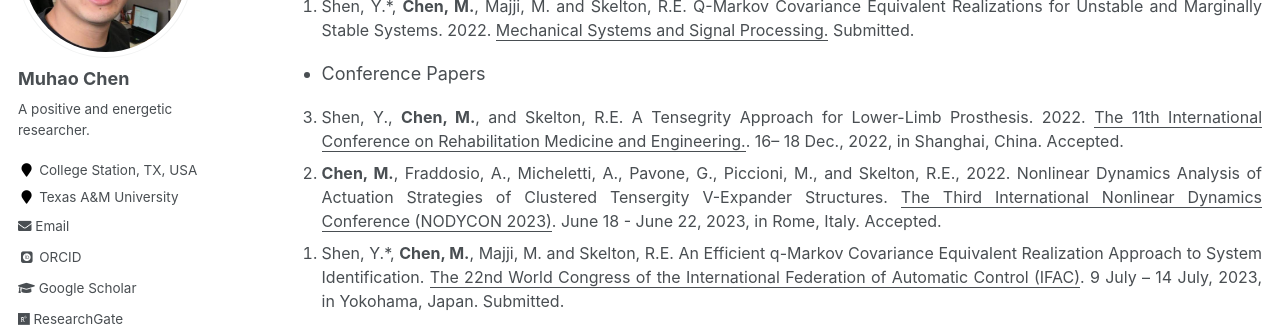
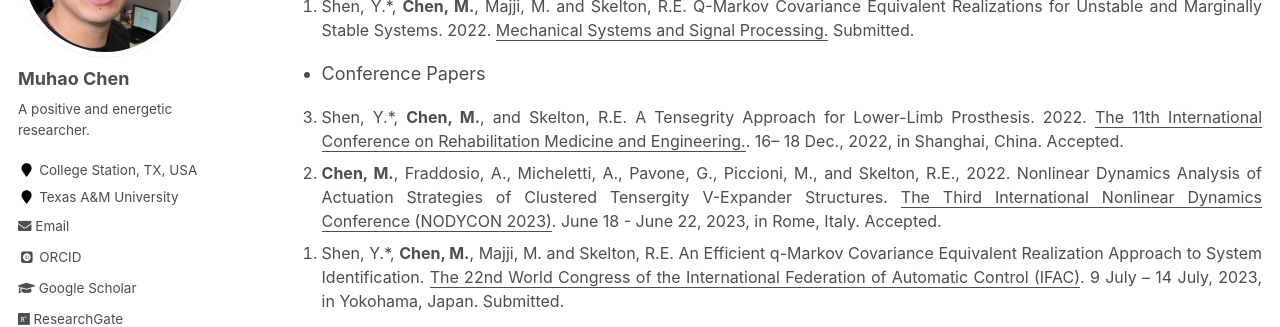
Before and after one commit to Muhao-Chen/muhao-chen.github.io, a Jekyll site: the page built from _pages/publication.md, in a window 1280 px wide and 900 px high, scrolled down 2022 px. Shown: the part 153-480 px from the top of the window. Built offline with Jekyll 4.4.1, drawn with Linux system fonts in a browser that asks for light colours; some web fonts are replaced.

```diff
--- a/_pages/publication.md
+++ b/_pages/publication.md
@@ -71,7 +71,7 @@ toc: true
 - Conference Papers
 <font size=3>
 <ol reversed>
-<li> Shen, Y., <strong>Chen, M.</strong>, and Skelton, R.E. A Tensegrity Approach for Lower-Limb Prosthesis. 2022. <u>The 11th International Conference on Rehabilitation Medicine and Engineering.</u>. 16– 18 Dec., 2022, in Shanghai, China. Accepted.</li>
+<li> Shen, Y.*, <strong>Chen, M.</strong>, and Skelton, R.E. A Tensegrity Approach for Lower-Limb Prosthesis. 2022. <u>The 11th International Conference on Rehabilitation Medicine and Engineering.</u>. 16– 18 Dec., 2022, in Shanghai, China. Accepted.</li>
 <li> <strong>Chen, M.</strong>, Fraddosio, A., Micheletti, A., Pavone, G., Piccioni, M., and Skelton, R.E., 2022. Nonlinear Dynamics Analysis of Actuation Strategies of Clustered Tensergity V-Expander Structures. <u>The Third International Nonlinear Dynamics Conference (NODYCON 2023)</u>. June 18 - June 22, 2023, in Rome, Italy. Accepted. </li>
 <li> Shen, Y.*, <strong>Chen, M.</strong>, Majji, M. and Skelton, R.E. An Efficient q-Markov Covariance Equivalent Realization Approach to System Identification. <u>The 22nd World Congress of the International Federation of Automatic Control (IFAC)</u>. 9 July – 14 July, 2023, in Yokohama, Japan. Submitted. </li>
 </ol>
```
